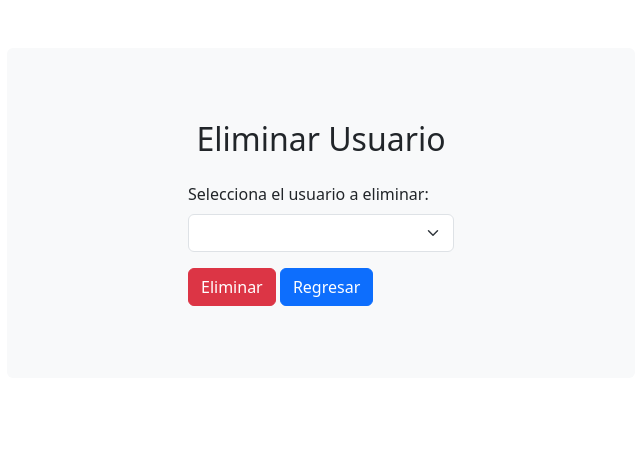
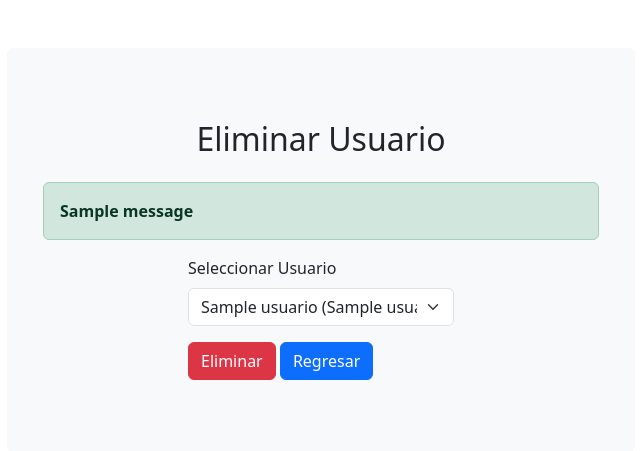
Before and after one commit to kevin-dulche/PIS_1, a Flask app: template templates/eliminar_usuario.html in a window 1280 px wide. Shown: the part 56-507 px from the top of the page, without its empty margins (319-959 px from the left). Run offline with Flask 3, Linux system fonts and the light colour scheme; the template is opened without the code that fills it: most values are stand-ins (such as "Sample title", 1, 10 or a date in 2020); one stand-in notice (Sample message) is shown; form fields are guessed from the names that the template uses.

Commit message:
Añado Eliminar Usuario

```diff
--- a/app.py
+++ b/app.py
@@ -410,6 +410,39 @@ def modificar_usuario():
     return render_template('modificar_usuario.html', usuarios=usuarios)
 
 
+@app.route('/eliminar_usuario', methods=['GET', 'POST'])
+@login_required
+def eliminar_usuario():
+    verificar_rol_admin()
+    conexion = mysql.connector.connect(
+        host='localhost',
+        user='root',
+        password='root',
+        database='appflask'
+    )
+    cursor = conexion.cursor()
+    cursor.execute('SELECT * FROM login')
+    usuarios = cursor.fetchall()
+    cursor.close()
+    conexion.close()
+    if request.method == 'POST':
+        usuario_seleccionado = request.form['username']
+        conexion = mysql.connector.connect(
+        host='localhost',
+        user='root',
+        password='root',
+        database='appflask'
+        )
+        cursor = conexion.cursor()
+        cursor.execute('DELETE FROM login WHERE id = %s', (usuario_seleccionado,))
+        conexion.commit()
+        cursor.close()
+        conexion.close()
+        flash('Usuario eliminado correctamente', 'success')
+        return redirect(url_for('eliminar_usuario'))
+    return render_template('eliminar_usuario.html', usuarios=usuarios)
+
+
 # Ruta para cerrar sesión
 @app.route('/logout')
 @login_required
--- a/templates/eliminar_usuario.html
+++ b/templates/eliminar_usuario.html
@@ -19,7 +19,7 @@
     <div class="collapse navbar-collapse" id="navbarNav">
       <ul class="navbar-nav ms-auto"> <!-- Alinea el contenido a la derecha -->
         <li class="nav-item">
-          <a class="nav-link active" aria-current="page" href="/admin_dashboard">Inicio</a>
+          <a class="nav-link active" aria-current="page" href="/admin">Inicio</a>
         </li>
         <li class="nav-item">
           <a class="nav-link" href="/logout">Cerrar Sesión</a>
@@ -36,21 +36,32 @@
         <div class="rounded p-4 bg-light">
             <div class="container my-5">
                 <h2 class="mb-4 text-center">Eliminar Usuario</h2>
-                {% if usuario_eliminado %}
-                <div class="alert alert-success" role="alert">
-                    El usuario ha sido eliminado exitosamente.
+                <!-- Mostrar mensajes flash -->
+                {% with messages = get_flashed_messages(with_categories=true) %}
+                {% if messages %}
+                <div class="alert alert-dismissible {% for category, _ in messages %}alert-{{ category }} {% endfor %}">
+                    {% for category, message in messages %}
+                    <!-- <button type="button" class="btn-close" data-dismiss="alert" aria-label="Close"></button> -->
+                    <strong>{{ message }}</strong>
+                    {% endfor %}
                 </div>
                 {% endif %}
+                {% endwith %}
+                <!-- Fin de mensajes flash -->
                 <div class="row justify-content-center">
                     <div class="col-md-6">
                         <form method="POST">
-                            {{ form.hidden_tag() }}
-                            <div class="mb-3">
-                                <label for="username" class="form-label">Selecciona el usuario a eliminar:</label>
-                                {{ form.username(class="form-select") }}
-                            </div>
+                          <div class="mb-3">
+                            <label for="usuario" class="form-label">Seleccionar Usuario</label>
+                            <select id="usuario" class="form-select" name="username">
+                              <!-- Aquí se insertarán las opciones para seleccionar al usuario -->
+                              {% for usuario in usuarios %}
+                                <option value="{{ usuario[0] }}">{{ usuario[1] }} ({{ usuario[3] }})</option>
+                              {% endfor %}
+                            </select>
+                          </div>
                             <button type="submit" class="btn btn-danger">Eliminar</button>
-                            <a href="{{ url_for('gestion_usuarios') }}" class="btn btn-primary">Regresar</a>
+                            <a href="/gestion_usuario" class="btn btn-primary">Regresar</a>
                         </form>
                     </div>
                 </div>
```
